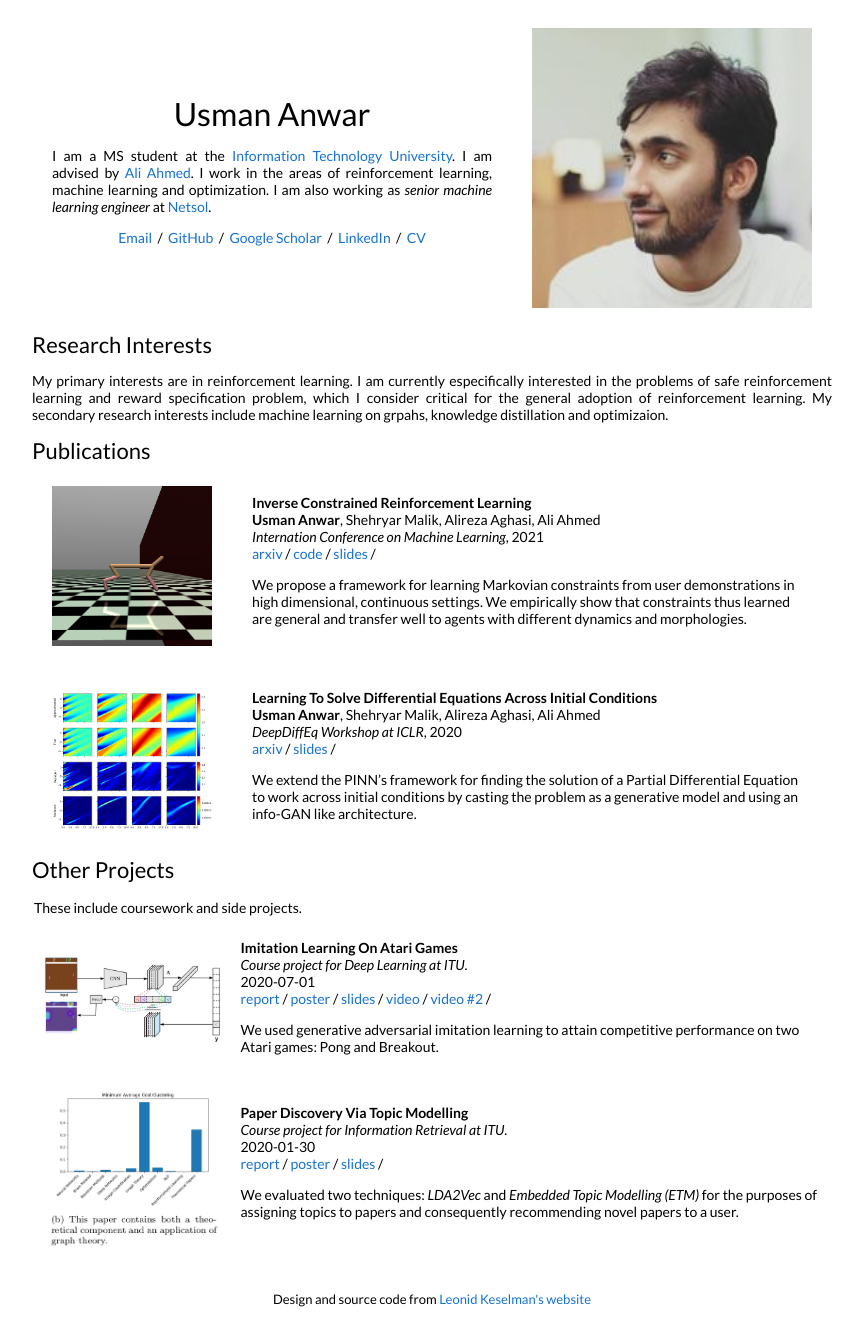
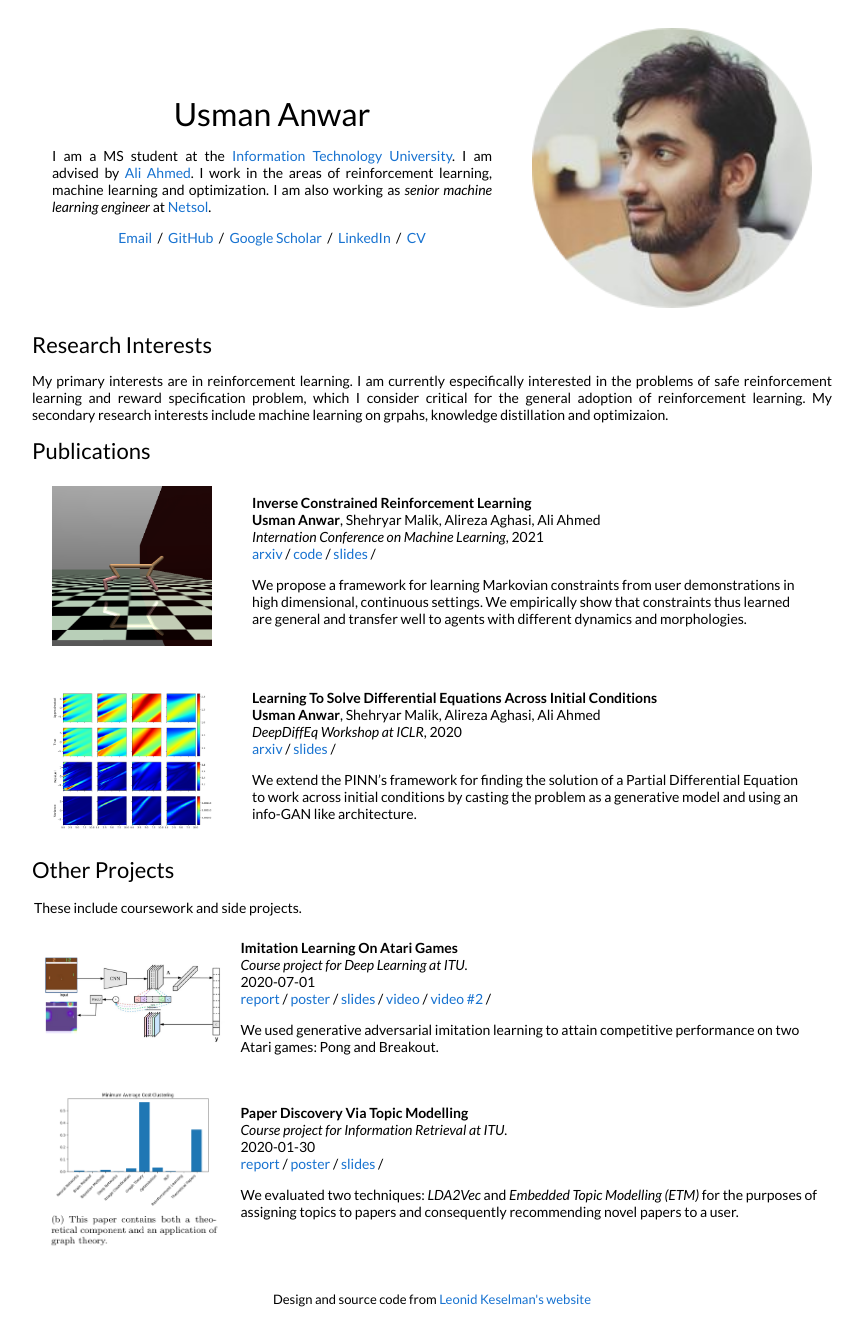
Before and after one commit to uzman-anwar/uzman-anwar.github.io, a Jekyll site: the page built from _posts/research/2021-06-01-ICRL.markdown, in a window 1280 px wide. Shown: the whole page, without its empty margins (208-1071 px from the left). Built offline with Jekyll 4.4.1, drawn with Linux system fonts in a browser that asks for light colours.

Commit message:
added profile photo

```diff
--- a/_layouts/default.html
+++ b/_layouts/default.html
@@ -39,7 +39,7 @@
               </p>
             </td>
             <td style="padding:2.5%;width:40%;max-width:40%">
-              <img style="width:100%;max-width:100%" alt="xyz1 photo" src="images/profile_photo.jpg">
+              <img style="width:100%;max-width:100%" alt="xyz1 photo" src="images/profile_photo_cropped.png">
             </td>
           </tr>
         </table>
```
Also changed, not shown: images/profile_photo_cropped.png (added).
